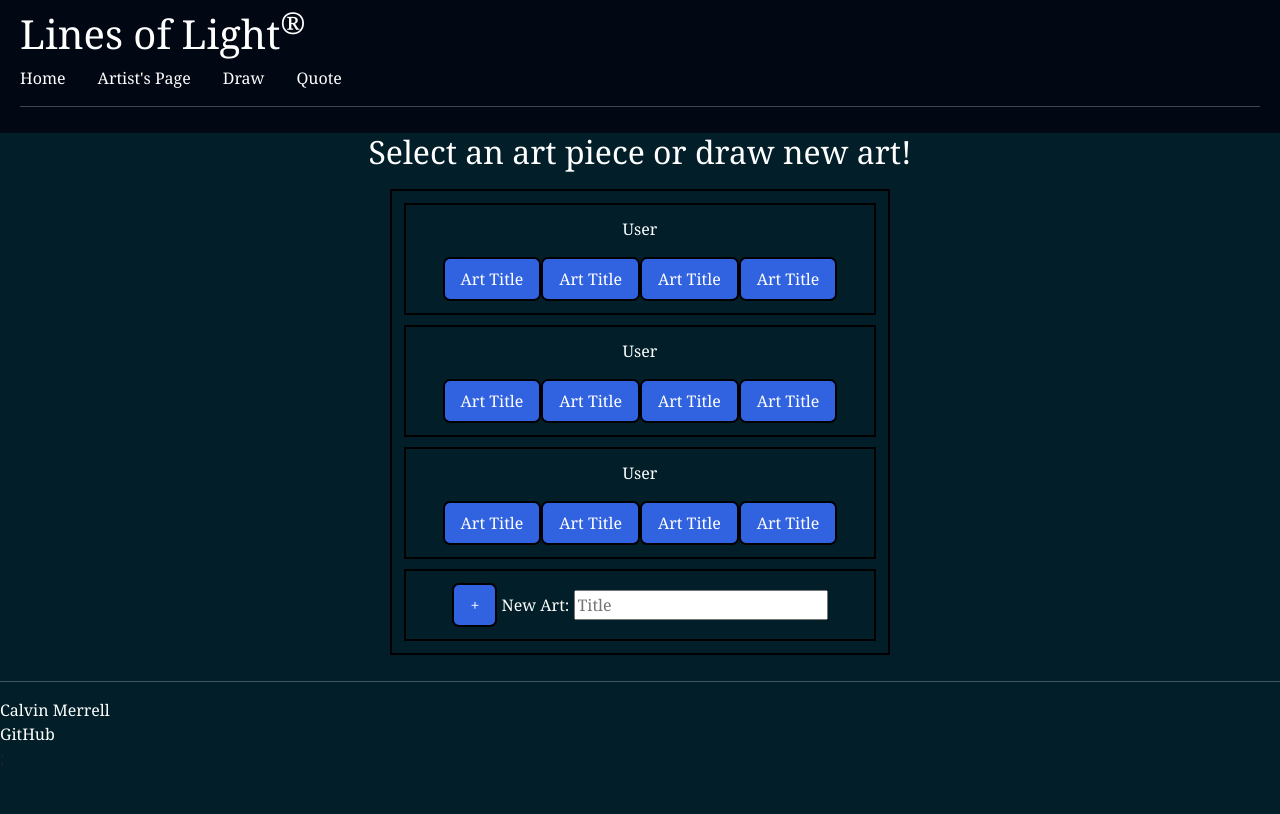
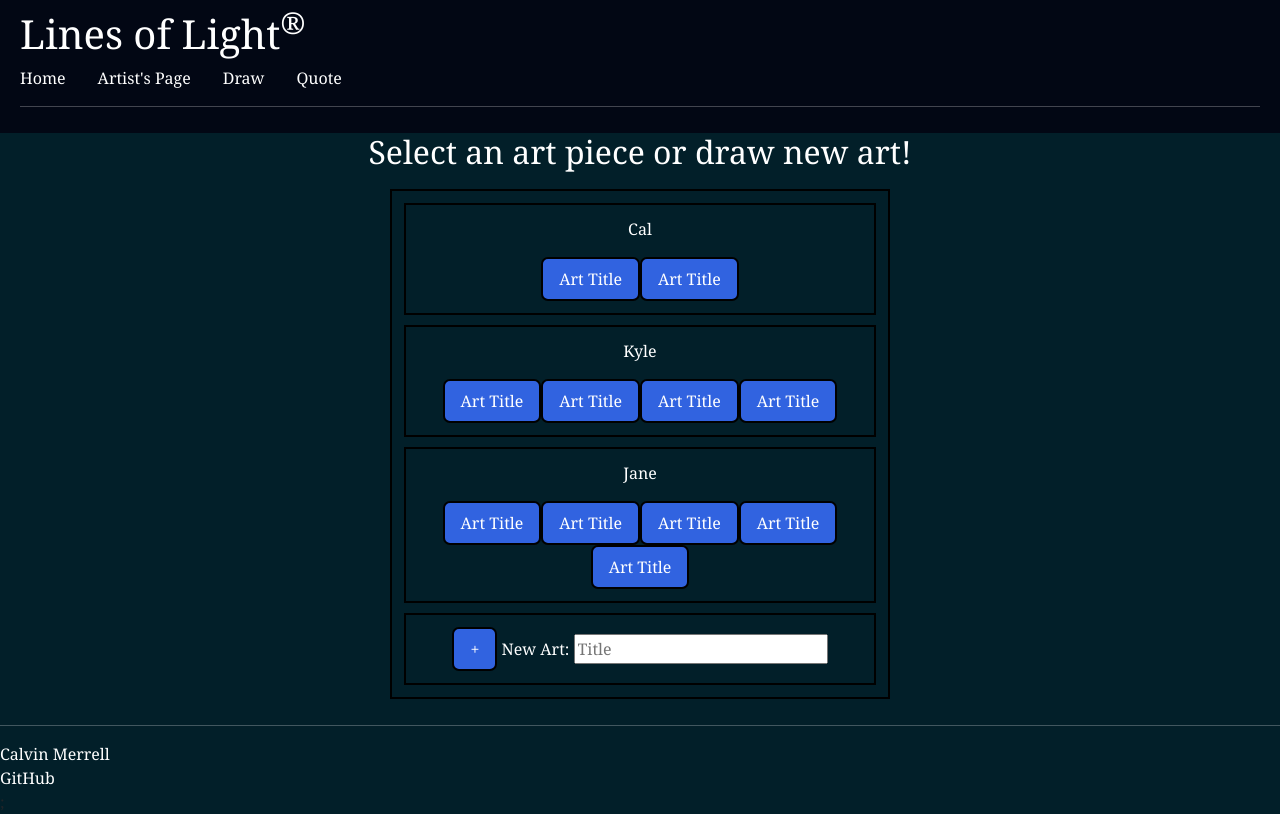
Before and after one commit to Nivlac17/startup, a React (Vite) app: page /navigation in a window 1280 px wide. Built offline with nearby package versions, Linux system fonts and the light colour scheme.

Commit message:
finished navigation page

```diff
--- a/src/navigation/navigation.jsx
+++ b/src/navigation/navigation.jsx
@@ -1,7 +1,9 @@
 import React from 'react';
+import { useNavigate } from 'react-router-dom';
 import './navigation.css';
 
 export function Navigation() {
+      const navigate = useNavigate();
   return (
     <main>
       <h2>Select an art piece or draw new art!</h2>
@@ -14,11 +16,10 @@
             marginBottom: '10px',
           }}
         >
-          <p>User</p>
-          <button type="button">Art Title</button>
-          <button type="button">Art Title</button>
-          <button type="button">Art Title</button>
-          <button type="button">Art Title</button>
+          <p>Cal</p>
+          <button type="button" onClick={() => navigate('/draw')}>Art Title</button>
+          <button type="button" onClick={() => navigate('/draw')}>Art Title</button>
+
         </div>
 
         <div
@@ -28,11 +29,12 @@
             marginBottom: '10px',
           }}
         >
-          <p>User</p>
-          <button type="button">Art Title</button>
-          <button type="button">Art Title</button>
-          <button type="button">Art Title</button>
-          <button type="button">Art Title</button>
+          <p>Kyle</p>
+          <button type="button" onClick={() => navigate('/draw')}>Art Title</button>
+          <button type="button" onClick={() => navigate('/draw')}>Art Title</button>
+          <button type="button" onClick={() => navigate('/draw')}>Art Title</button>
+          <button type="button" onClick={() => navigate('/draw')}>Art Title</button>
+
         </div>
 
         <div
@@ -42,11 +44,13 @@
             marginBottom: '10px',
           }}
         >
-          <p>User</p>
-          <button type="button">Art Title</button>
-          <button type="button">Art Title</button>
-          <button type="button">Art Title</button>
-          <button type="button">Art Title</button>
+          <p>Jane</p>
+          <button type="button" onClick={() => navigate('/draw')}>Art Title</button>
+          <button type="button" onClick={() => navigate('/draw')}>Art Title</button>
+          <button type="button" onClick={() => navigate('/draw')}>Art Title</button>
+          <button type="button" onClick={() => navigate('/draw')}>Art Title</button>
+          <button type="button" onClick={() => navigate('/draw')}>Art Title</button>
+
         </div>
 
         <div
@@ -55,7 +59,7 @@
             padding: '12px',
           }}
         >
-          <button type="button">+</button>
+          <button type="button" onClick={() => navigate('/draw')}>+</button>
           <span> New Art: </span>
           <input type="text" placeholder="Title" />
         </div>
```
